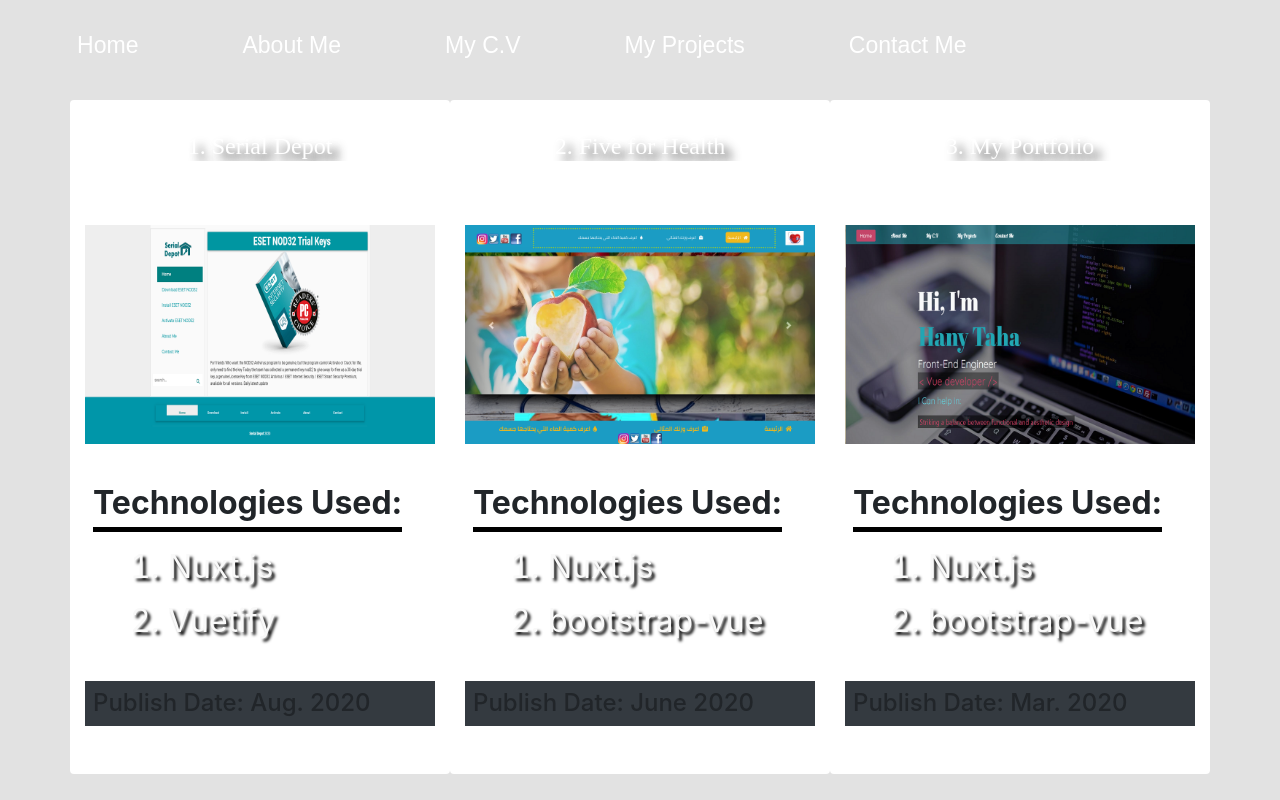
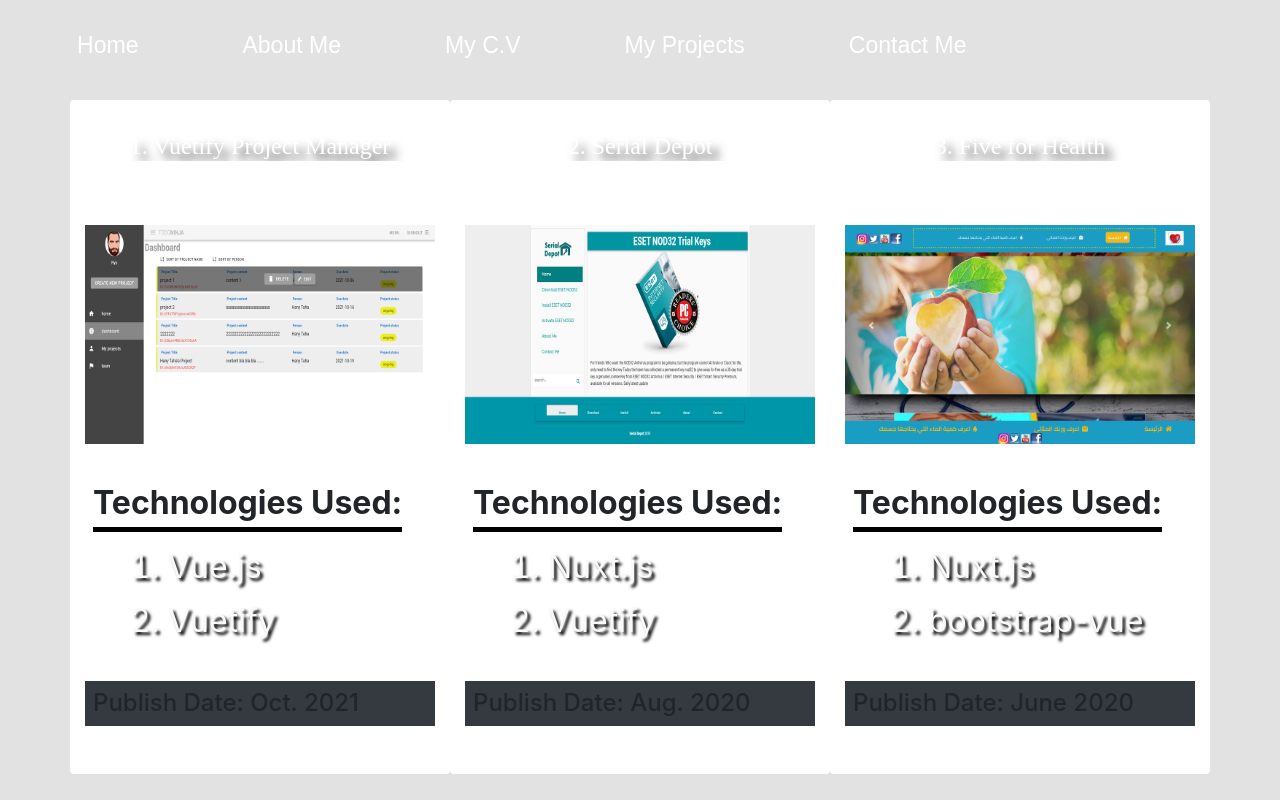
Before and after one commit to HanyTaha61/Portfolio-Nuxt, a Nuxt app: page /projects in a window 1280 px wide. Shown: the top 800 px of the page. Built offline with nearby package versions, Linux system fonts and the light colour scheme.

Commit message:
add Vuetify Project Manager project

```diff
--- a/pages/projects.vue
+++ b/pages/projects.vue
@@ -26,6 +26,14 @@ export default {
   data(){
       return{
           projects:[
+
+            {
+              name: 'Vuetify Project Manager',
+              src: "vuetify project manager.png",
+              url: 'https://serial-depot.netlify.app/',
+              technology: ['Vue.js', 'Vuetify'],
+              date: 'Oct. 2021'
+            },
             {
               name: 'Serial Depot',
               src: "serial depot.jpg",
```
Also changed, not shown: assets/projects/vuetify project manager.png (added), 1 other file (tests, documents, lock files or other folders).
